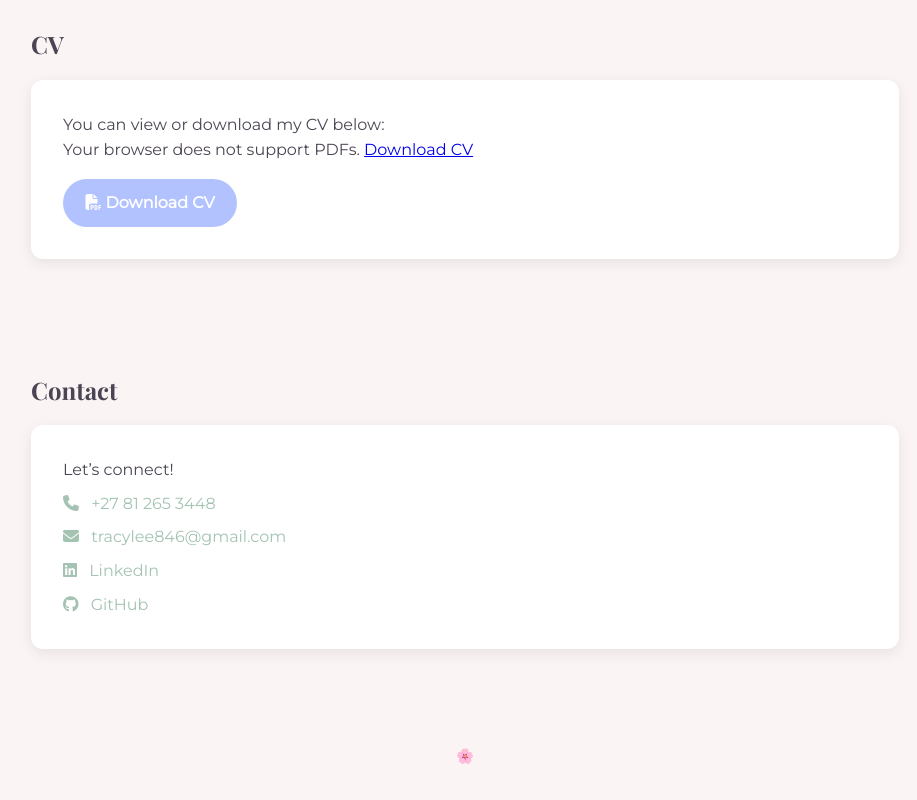
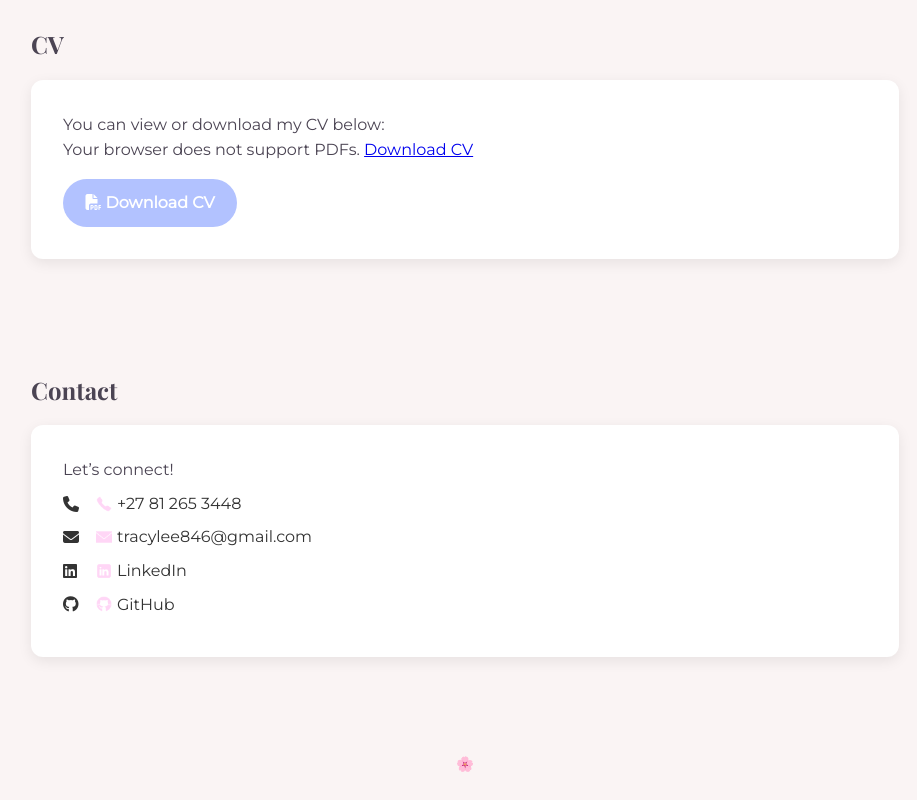
Before and after one commit to Tracy-LeeOberem/Tracy-LeeOberem.github.io, a plain HTML site: page index.html in a window 1280 px wide. Shown: the part 3468-4268 px from the top of the page, without its empty margins (175-1092 px from the left). Drawn offline with nearby package versions, Linux system fonts and the light colour scheme.

Commit message:
Formatted Contact information

```diff
--- a/index.html
+++ b/index.html
@@ -220,6 +220,26 @@
       cursor: pointer;
       font-weight: bold;
     }
+
+    .card.contact a {
+      display: flex;
+      align-items: center;
+      margin-bottom: 8px;
+      text-decoration: none;
+      color: #333;
+    }
+
+    .card.contact a:hover {
+      text-decoration: underline;
+    }
+
+    .card.contact i {
+      width: 20px;
+    }
+
+    .card.contact img {
+      height: 16px;
+    }
   </style>
 </head>
 
@@ -349,14 +369,35 @@
   </div>
 </section>
 
+<!-- Contact Me section -->
 <section id="contact">
   <h2>Contact</h2>
   <div class="card contact">
     <p>Let’s connect!</p>
-    <a href="tel:+27812653448"><i class="fas fa-phone"></i> +27 81 265 3448</a>
-    <a href="mailto:tracylee846@gmail.com"><i class="fas fa-envelope"></i> tracylee846@gmail.com</a>
-    <a href="https://www.linkedin.com/in/tracy-lee-oberem-654a07237/" target="_blank"><i class="fab fa-linkedin"></i> LinkedIn</a>
-    <a href="https://github.com/Tracy-LeeOberem/Tracy-LeeOberem.github.io" target="_blank"><i class="fab fa-github"></i> GitHub</a>
+    <a href="tel:+27812653448">
+      <i class="fas fa-phone"></i>
+      <img src="Phone.png" alt="Phone badge" style="height: 16px; margin-left: 5px; vertical-align: middle;">
+      <span style="margin-left: 5px;">+27 81 265 3448</span>
+    </a>
+
+    <a href="mailto:tracylee846@gmail.com">
+      <i class="fas fa-envelope"></i>
+      <img src="Email.png" alt="Email badge" style="height: 16px; margin-left: 5px; vertical-align: middle;">
+      <span style="margin-left: 5px;">tracylee846@gmail.com</span>
+    </a>
+
+    <a href="https://www.linkedin.com/in/tracy-lee-oberem-654a07237/" target="_blank">
+      <i class="fab fa-linkedin"></i>
+      <img src="LinkedIn.png" alt="LinkedIn badge" style="height: 16px; margin-left: 5px; vertical-align: middle;">
+      <span style="margin-left: 5px;">LinkedIn</span>
+    </a>
+
+    <a href="https://github.com/Tracy-LeeOberem" target="_blank">
+      <i class="fab fa-github"></i>
+      <img src="github.png" alt="GitHub badge" style="height: 16px; margin-left: 5px; vertical-align: middle;">
+      <span style="margin-left: 5px;">GitHub</span>
+    </a>
+
   </div>
 </section>
 
```
Also changed, not shown: Email.png (added), GitHub.png (added), LinkedIn.png (added), Phone.png (added).
